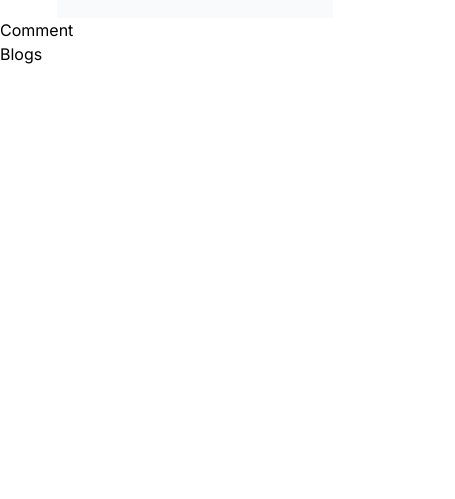
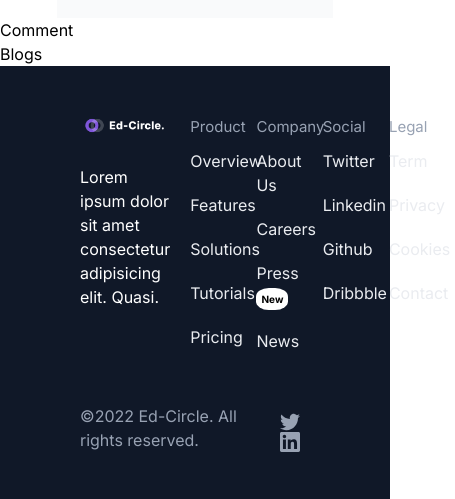
Before and after one commit to 3mrgouda/abo-obaida, a React (Create React App) app: page / in a window 390 px wide. Shown: the part 2306-2805 px from the top of the page, 455 px wide, since content can reach past the window. Before the commit the page ends 2372 px from the top, so only its background shows below. Built offline with nearby package versions, Linux system fonts and the light colour scheme.

Commit message:
footerfull without responsive

```diff
--- a/src/Components/Footer.jsx
+++ b/src/Components/Footer.jsx
@@ -1,14 +1,74 @@
 import React from 'react'
-
+import '../style/footer.css'
 function Footer() {
   return (
     <div className='container'>
       <div className='content'>
 
+        <div className='logo'>
+          <img src="/assets/footerlogo.png" alt="" />
+          <p>Lorem ipsum dolor sit amet consectetur adipisicing elit. Quasi.</p>
+        </div>{/* logo */}
+
+
+        <div className='links'>
+          <div className='part'>
+            <h1>product</h1>
+            <ul>
+              <li><a href="">overview</a></li>
+              <li><a href="">features</a></li>
+              <li><a href="">solutions</a></li>
+              <li><a href="">tutorials</a></li>
+              <li><a href="">pricing</a></li>
+            </ul>
+          </div>
+          <div className='part'>
+            <h1>company</h1>
+            <ul>
+              <li><a href="">about us</a></li>
+              <li><a href="">careers</a></li>
+              <li><a href="">press</a> <span>new</span></li>
+              <li><a href="">news</a></li>
+            </ul>
+          </div>
+          <div className='part'>
+            <h1>social</h1>
+            <ul>
+              <li><a href="">twitter</a></li>
+              <li><a href="">linkedin</a></li>
+              <li><a href="">github</a></li>
+              <li><a href="">dribbble</a></li>
+            </ul>
+          </div>
+          <div className='part'>
+            <h1>legal</h1>
+            <ul>
+              <li><a href="">term</a></li>
+              <li><a href="">privacy</a></li>
+              <li><a href="">cookies</a></li>
+              <li><a href="">contact</a></li>
+            </ul>
+          </div>
+        </div>{/* links */}
+
       </div>{/* content */}
+
+
       <div className='lastfooter'>
+        <div className='text'>
+          &copy;2022 Ed-Circle. All rights reserved.
+        </div>
+        <div className='social'>
+          <svg width="20" height="20" viewBox="0 0 20 20" fill="none" xmlns="http://www.w3.org/2000/svg">
+            <path d="M6.2918 18.125C13.8371 18.125 17.9652 11.8723 17.9652 6.45161C17.9652 6.27583 17.9613 6.09614 17.9535 5.92036C18.7566 5.33961 19.4496 4.62027 20 3.79614C19.2521 4.12889 18.458 4.34621 17.6449 4.44067C18.5011 3.92748 19.1421 3.12129 19.4492 2.17153C18.6438 2.64886 17.763 2.98557 16.8445 3.16724C16.2257 2.5097 15.4075 2.07432 14.5164 1.92844C13.6253 1.78255 12.711 1.93427 11.9148 2.36014C11.1186 2.78601 10.4848 3.46232 10.1115 4.28449C9.73824 5.10666 9.64619 6.02891 9.84961 6.90864C8.21874 6.8268 6.62328 6.40315 5.16665 5.66514C3.71002 4.92714 2.42474 3.89126 1.39414 2.62466C0.870333 3.52776 0.710047 4.59643 0.945859 5.61347C1.18167 6.63051 1.79589 7.5196 2.66367 8.10005C2.01219 8.07937 1.37498 7.90396 0.804688 7.58833V7.63911C0.804104 8.58685 1.13175 9.50555 1.73192 10.239C2.3321 10.9725 3.16777 11.4755 4.09687 11.6625C3.49338 11.8277 2.85998 11.8517 2.2457 11.7329C2.50788 12.5479 3.01798 13.2608 3.70481 13.772C4.39164 14.2832 5.22093 14.5672 6.07695 14.5844C4.62369 15.726 2.82848 16.3452 0.980469 16.3422C0.652739 16.3417 0.325333 16.3216 0 16.2821C1.87738 17.4865 4.06128 18.1262 6.2918 18.125Z" fill="#98A2B3" />
+          </svg>
+          <svg width="20" height="20" viewBox="0 0 20 20" fill="none" xmlns="http://www.w3.org/2000/svg">
+            <path d="M18.5195 0H1.47656C0.660156 0 0 0.644531 0 1.44141V18.5547C0 19.3516 0.660156 20 1.47656 20H18.5195C19.3359 20 20 19.3516 20 18.5586V1.44141C20 0.644531 19.3359 0 18.5195 0ZM5.93359 17.043H2.96484V7.49609H5.93359V17.043ZM4.44922 6.19531C3.49609 6.19531 2.72656 5.42578 2.72656 4.47656C2.72656 3.52734 3.49609 2.75781 4.44922 2.75781C5.39844 2.75781 6.16797 3.52734 6.16797 4.47656C6.16797 5.42188 5.39844 6.19531 4.44922 6.19531ZM17.043 17.043H14.0781V12.4023C14.0781 11.2969 14.0586 9.87109 12.5352 9.87109C10.9922 9.87109 10.7578 11.0781 10.7578 12.3242V17.043H7.79688V7.49609H10.6406V8.80078H10.6797C11.0742 8.05078 12.043 7.25781 13.4844 7.25781C16.4883 7.25781 17.043 9.23438 17.043 11.8047V17.043Z" fill="#98A2B3" />
+          </svg>
+        </div>
+      </div>{/* lastfooter */}
 
-      </div>{/* lastfooter */}
+
     </div>
   )
 }
--- /dev/null
+++ b/src/style/footer.css
@@ -0,0 +1,91 @@
+*{
+    margin: 0;
+    padding: 0;
+    box-sizing: border-box;
+
+}
+
+.container{
+    display: flex;
+    flex-direction: column;
+    width: 100%;
+    height: 436px;
+    background-color: #101828;
+    padding: 50px 80px;
+}
+
+.content{
+    display: flex;
+    flex-direction: row;
+    justify-content: space-between;
+    height: 316px;
+}
+.links{
+    display: flex;
+    flex-direction: row;
+}
+
+.links .part{
+    width: 25%;
+}
+.logo{
+    width: 320px;
+    margin-right: 20px;
+}
+
+
+.logo img{
+    margin-bottom: 30px;
+}
+
+.logo p{
+    color: white;
+}
+
+.links{
+    width: 832px;
+}
+
+.part h1{
+    font-size: 15px;
+    text-transform: capitalize;
+    color: #98A2B3;
+    margin-bottom: 10px;
+}
+
+.part li{
+    list-style: none;
+    margin-bottom: 20px;
+}
+
+ul li span{
+    padding: 5px;
+    color: black;
+    width: 42px;
+    height: 22px;
+    background-color: white;
+    border-radius: 40%;
+    text-transform: capitalize;
+    font-size:10px;
+    font-weight: bold;
+}
+
+.part li a{
+    text-decoration: none;
+    color: #EAECF0;
+    text-transform: capitalize;
+}
+
+
+.lastfooter{
+    display: flex;
+    align-items: flex-end;
+    justify-content: space-between;
+    width: 100%;
+    height: 120px;
+    color: #98A2B3;
+}
+
+.lastfooter .social svg{
+margin: 0 10px;
+}
```
Also changed, not shown: public/assets/footerlogo.png (added).
